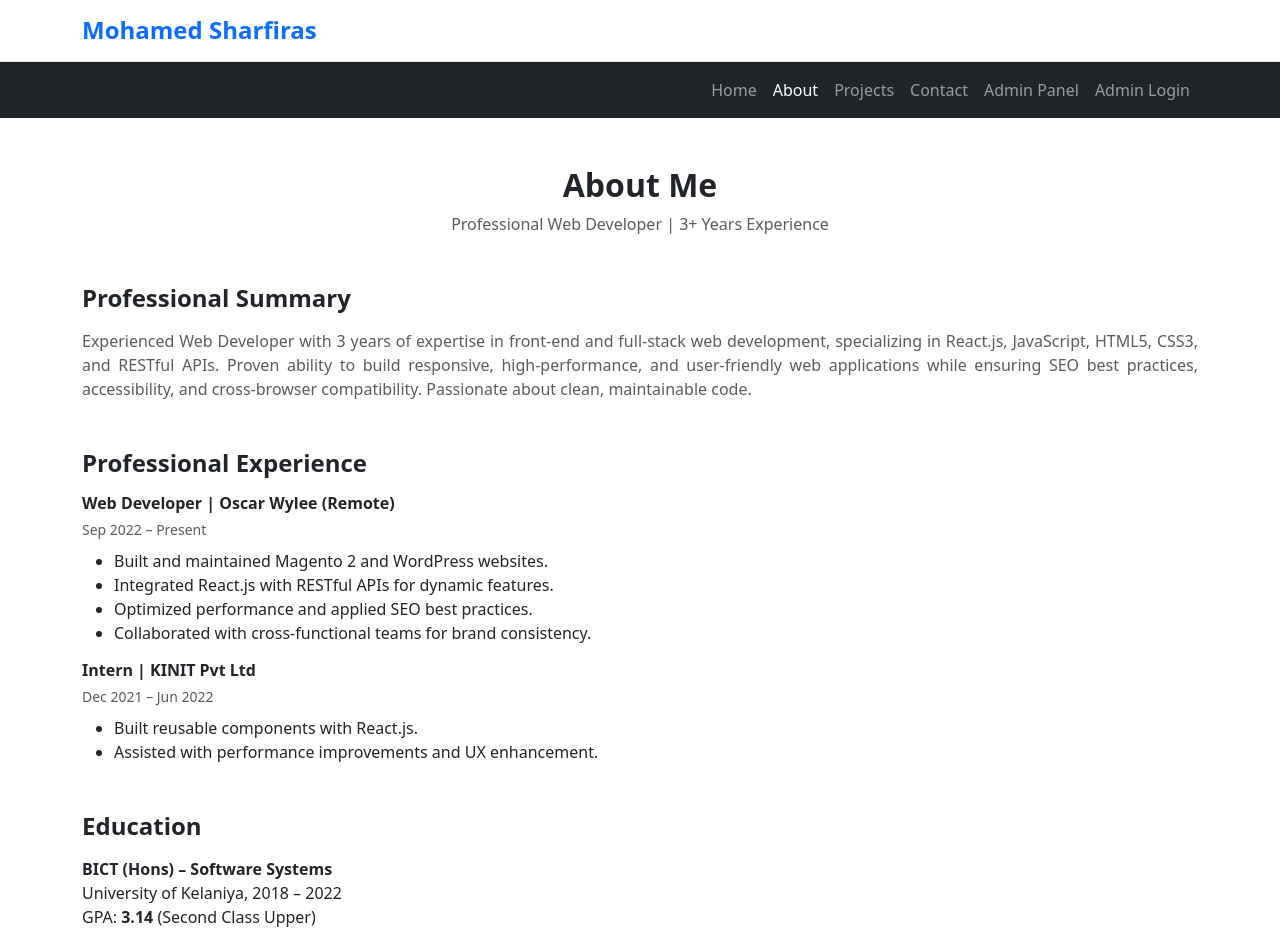
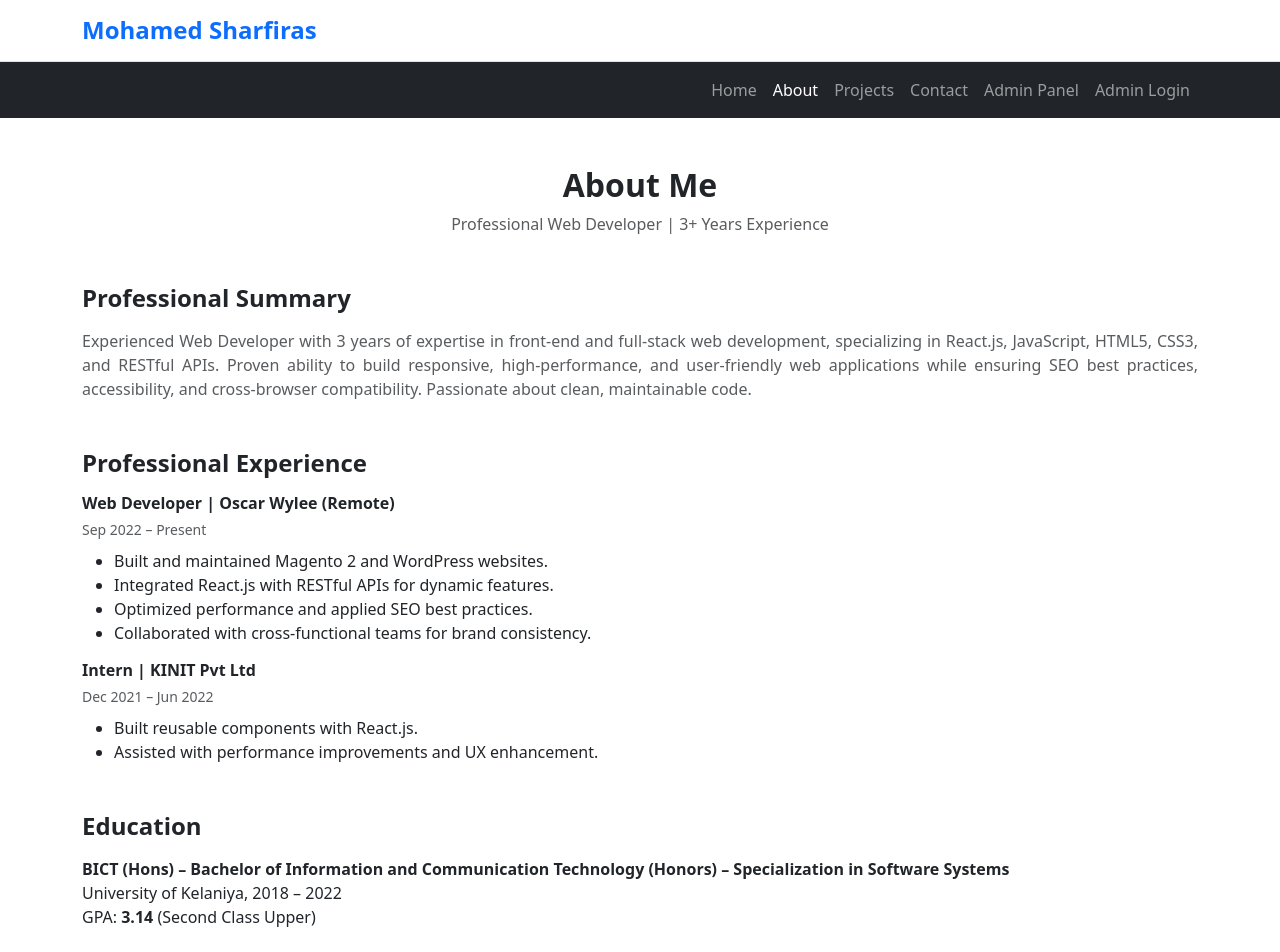
Before and after one commit to sharfrasaqsan/react-portfolio, a React (Create React App) app: page /about in a window 1280 px wide. Shown: the top 952 px of the page. Built offline with nearby package versions, Linux system fonts and the light colour scheme; no server answers; the database is empty.

Commit message:
about me

```diff
--- a/src/pages/AboutMe.js
+++ b/src/pages/AboutMe.js
@@ -104,7 +104,10 @@ const AboutMe = () => {
       <section className="mb-5">
         <h4 className="fw-semibold mb-3">Education</h4>
         <p>
-          <strong>BICT (Hons) – Software Systems</strong>
+          <strong>
+            BICT (Hons) – Bachelor of Information and Communication Technology
+            (Honors) – Specialization in Software Systems
+          </strong>
           <br />
           University of Kelaniya, 2018 – 2022
           <br />
```
